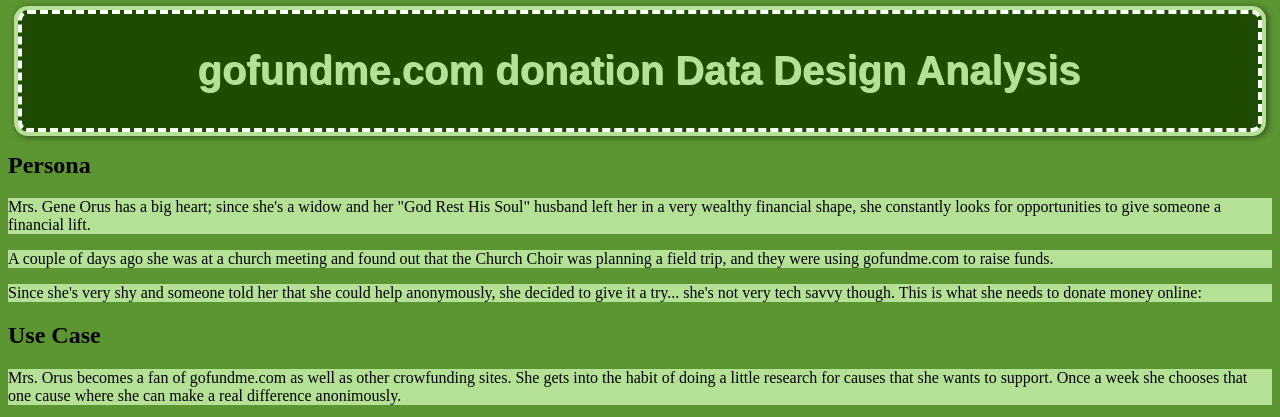
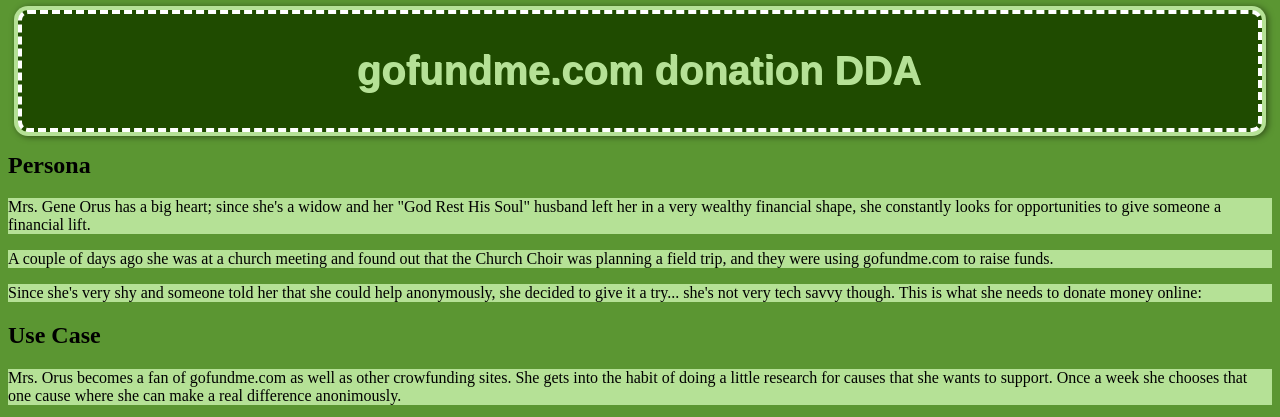
Before and after one commit to Werustiano83/go-fund-me, a PHP site: page / in a window 1280 px wide. Shown: the top 417 px of the page. Run offline with PHP 8.4, Linux system fonts and the light colour scheme.

Commit message:
created database

```diff
--- a/index.php
+++ b/index.php
@@ -9,7 +9,7 @@
 	</head>
 		<body>
 			<div class="stitched">
-				<h1> gofundme.com donation Data Design Analysis </h1>
+				<h1> gofundme.com donation DDA </h1>
 			</div>
 			<h2> Persona </h2>
 				<p> Mrs. Gene Orus has a big heart; since she's a widow and her "God Rest His Soul" husband left her in a very wealthy financial shape, she constantly looks for opportunities to give someone a financial lift. </p>
```
